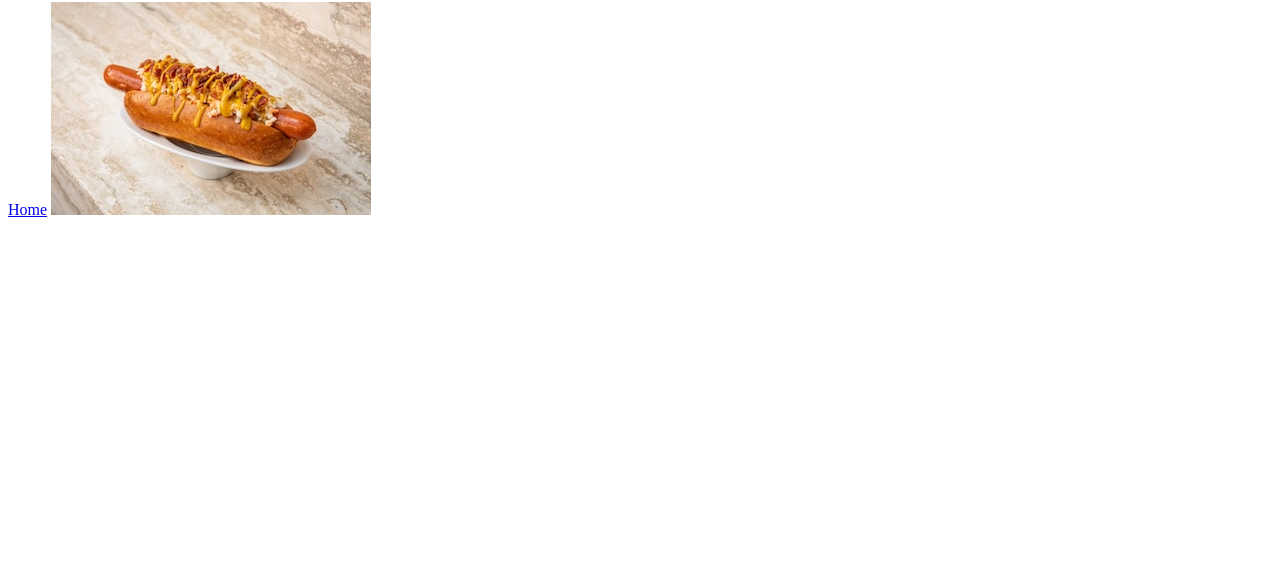
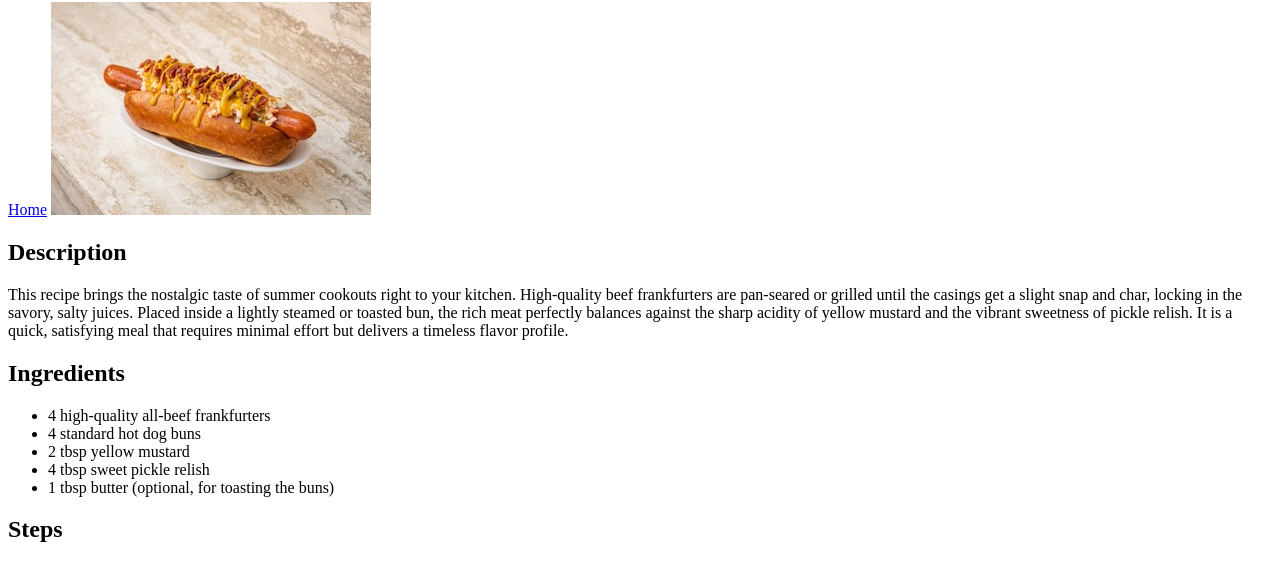
Before and after one commit to rezmepls/odin-recipes, a plain HTML site: page recipes/hotdog.html in a window 1280 px wide. Shown: the part 78-658 px from the top of the page. Drawn offline with Linux system fonts and the light colour scheme.

Commit message:
add Description & ingredients for hotdog.html

```diff
--- a/recipes/hotdog.html
+++ b/recipes/hotdog.html
@@ -10,5 +10,28 @@
     <a href="../index.html">Home</a>
 
     <img src="images/hotdog.jpg" alt="">
+
+    <h2>Description</h2>
+    <p>
+        This recipe brings the nostalgic taste of summer cookouts right to your kitchen. High-quality beef frankfurters are pan-seared or grilled until the casings get a slight snap and char, locking in the savory, salty juices. Placed inside a lightly steamed or toasted bun, the rich meat perfectly balances against the sharp acidity of yellow mustard and the vibrant sweetness of pickle relish. It is a quick, satisfying meal that requires minimal effort but delivers a timeless flavor profile.
+    </p>
+
+    <h2>Ingredients</h2>
+    <ul>
+        <li>4 high-quality all-beef frankfurters</li>
+        <li>4 standard hot dog buns</li>
+        <li>2 tbsp yellow mustard</li>
+        <li>4 tbsp sweet pickle relish</li>
+        <li>1 tbsp butter (optional, for toasting the buns)</li>
+    </ul>
+
+    <h2>Steps</h2>
+    <p>
+
+    </p>
+
+
+
+
 </body>
 </html>
```
